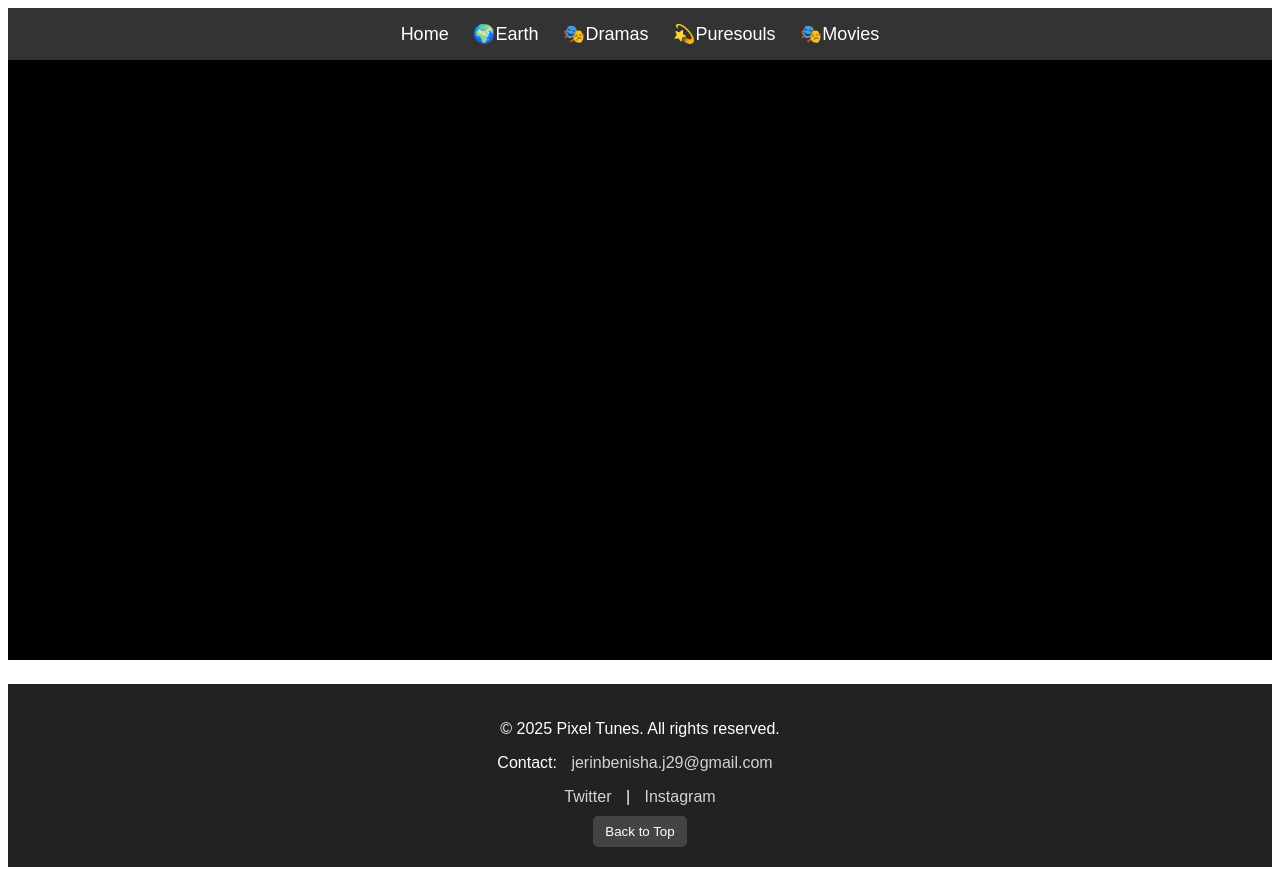
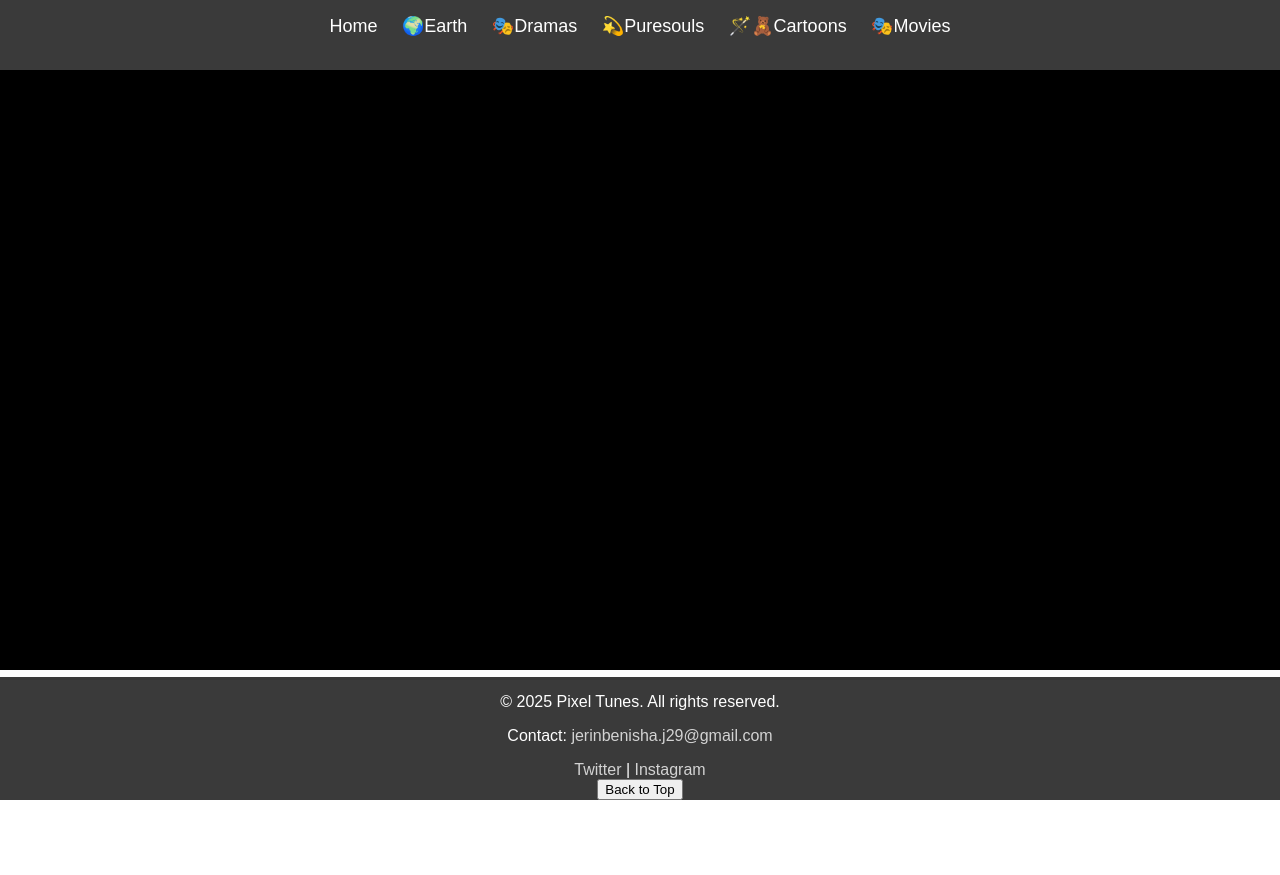
Before and after one commit to Jerin012/imagegallery-By-Pixel-Tunes, a plain HTML site: page index.html in a window 1280 px wide. After the commit the page ends 800 px from the top, so only its background shows below. Drawn offline with Linux system fonts and the light colour scheme.

Commit message:
Update index.html

```diff
--- a/index.html
+++ b/index.html
@@ -10,10 +10,10 @@
 
     <style>
         body { font-family: Arial, sans-serif; text-align: center; }
-        header { background: #333; color: white; padding: 15px; }
+        header { background: #3a3a3a; color: white; padding: 15px; }
         header a { color: white; text-decoration: none; padding: 10px; font-size: 18px; }
-        header a:hover { background: #555; }
-        iframe { width: 100%; height: 600px; border: none; }
+        header a:hover { background: #3a3434; }
+        iframe { width: 100%; height:600px; border: none; }
     </style>
 </head>
 <body>
@@ -22,10 +22,13 @@
     <a href="#" onclick="loadPage('Earth.html')">🌍Earth</a>
     <a href="#" onclick="loadPage('drama.html')">🎭Dramas</a>
     <a href="#" onclick="loadPage('puresouls.html')">💫Puresouls</a>
+    <a href="#" onclick="loadPage('cartoon.html')">🪄🧸Cartoons</a>
     <a href="#" onclick="loadPage('movie.html')">🎭Movies</a>
+
 </header>
 
 <iframe id="content-frame" src="intro.html"></iframe>
+
 <footer>
     <p>&copy; 2025 Pixel Tunes. All rights reserved.</p>
     <p>Contact: <a href="mailto:jerinbenisha.j29@gmail.com">jerinbenisha.j29@gmail.com</a></p>
@@ -37,7 +40,6 @@
     </div>
     <button onclick="scrollToTop()">Back to Top</button>
 </footer>
-
 <script>
     function scrollToTop() {
         window.scrollTo({ top: 0, behavior: 'smooth' });
@@ -52,33 +54,33 @@
 </script>
 
 <style>
+    header {
+        height: 40px;
+
+    }
+    body {
+        margin:0px;
+        padding:0px;
+        height:100%;
+        overflow: hidden;
+        object-fit: fill;
+    }
+
     footer {
-        background: #222;
-        color: white;
-        text-align: center;
-        padding: 20px;
-        margin-top: 20px;
-        position: relative;
+        position: fixed;
+  left: 0;
+  bottom: 0;
+  width: 100%;
+  background-color: #3a3a3a;
+  color: white;
+  text-align: center;
     }
     footer a {
         color: lightgray;
         text-decoration: none;
-        margin: 0 10px;
     }
     footer a:hover {
-        color: white;
-    }
-    button {
-        margin-top: 10px;
-        padding: 8px 12px;
-        background: #444;
-        color: white;
-        border: none;
-        cursor: pointer;
-        border-radius: 5px;
-    }
-    button:hover {
-        background: #666;
+        color: rgb(202, 198, 198);
     }
 </style>
 
```
